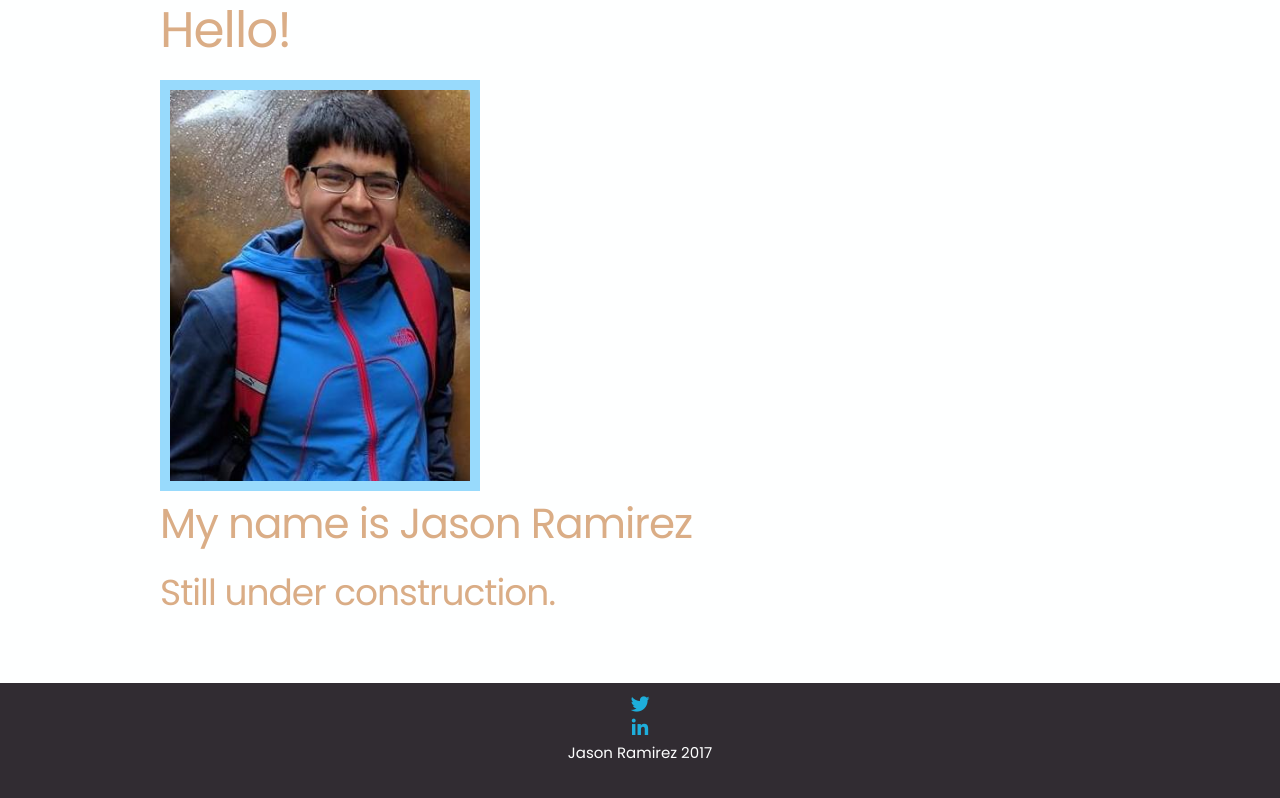
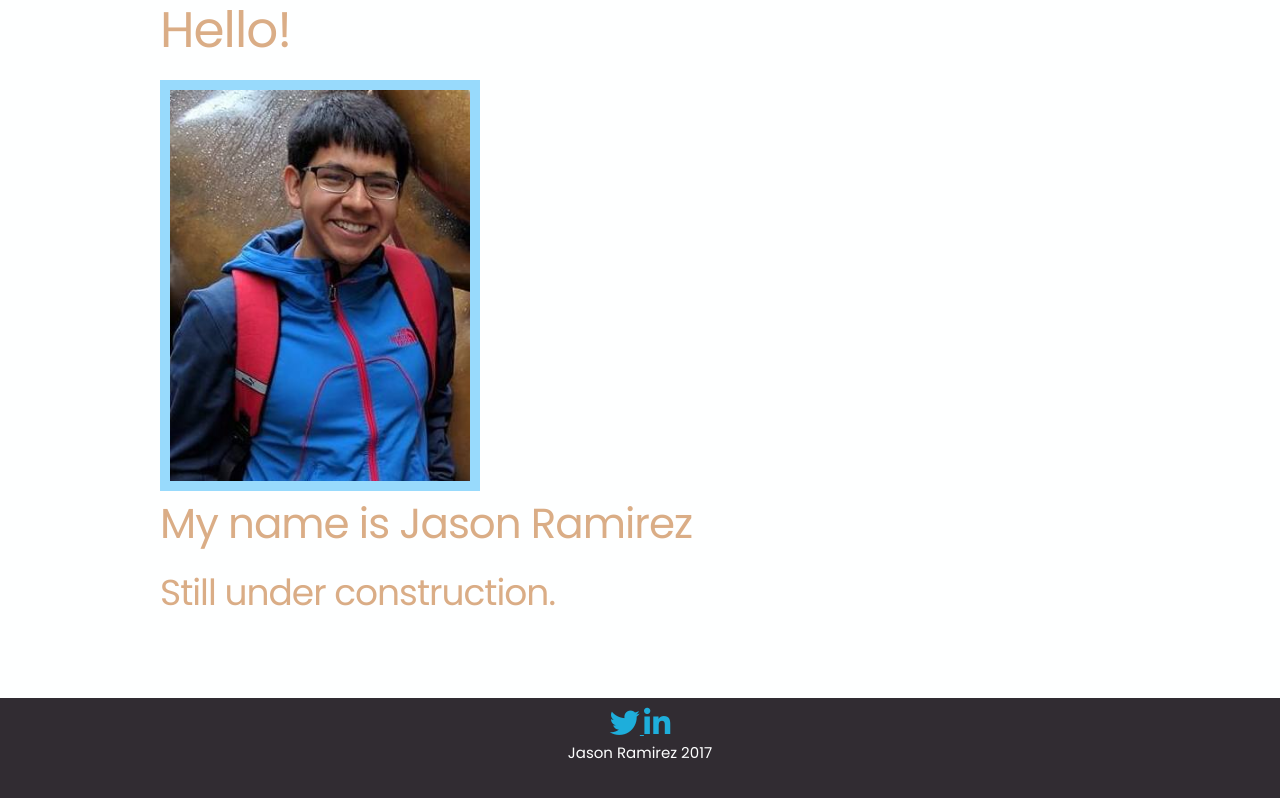
Before and after one commit to JasonARamirez/Personal_Website, a website: page routing/public_website/html/index.html in a window 1280 px wide. Drawn offline with nearby package versions, Linux system fonts and the light colour scheme; files that its build step writes are made by us from their sources; files whose address does not match are found by name.

Commit message:
Filling in the website

```diff
--- a/routing/public_website/html/index.html
+++ b/routing/public_website/html/index.html
@@ -26,12 +26,11 @@
     </div>
     <footer>
       <div id="links">
-        <a href="https://twitter.com/JJJPlane" target="_blank">
-          <i class="fa fa-twitter fa-lg" aria-hidden="true"></i>
+        <a href="https://twitter.com/JJJPlane">
+          <i class="fa fa-twitter fa-2x"></i>
         </a>
-      </br>
-        <a href="https://www.linkedin.com/in/jason-ramirez-05a165bb" target="_blank">
-          <i class="fa fa-linkedin fa-lg" aria-hidden="true"></i>
+        <a href="https://www.linkedin.com/in/jason-ramirez-05a165bb">
+          <i class="fa fa-linkedin fa-2x"></i>
         </a>
       </div>
       <p>Jason Ramirez 2017</p>
```
